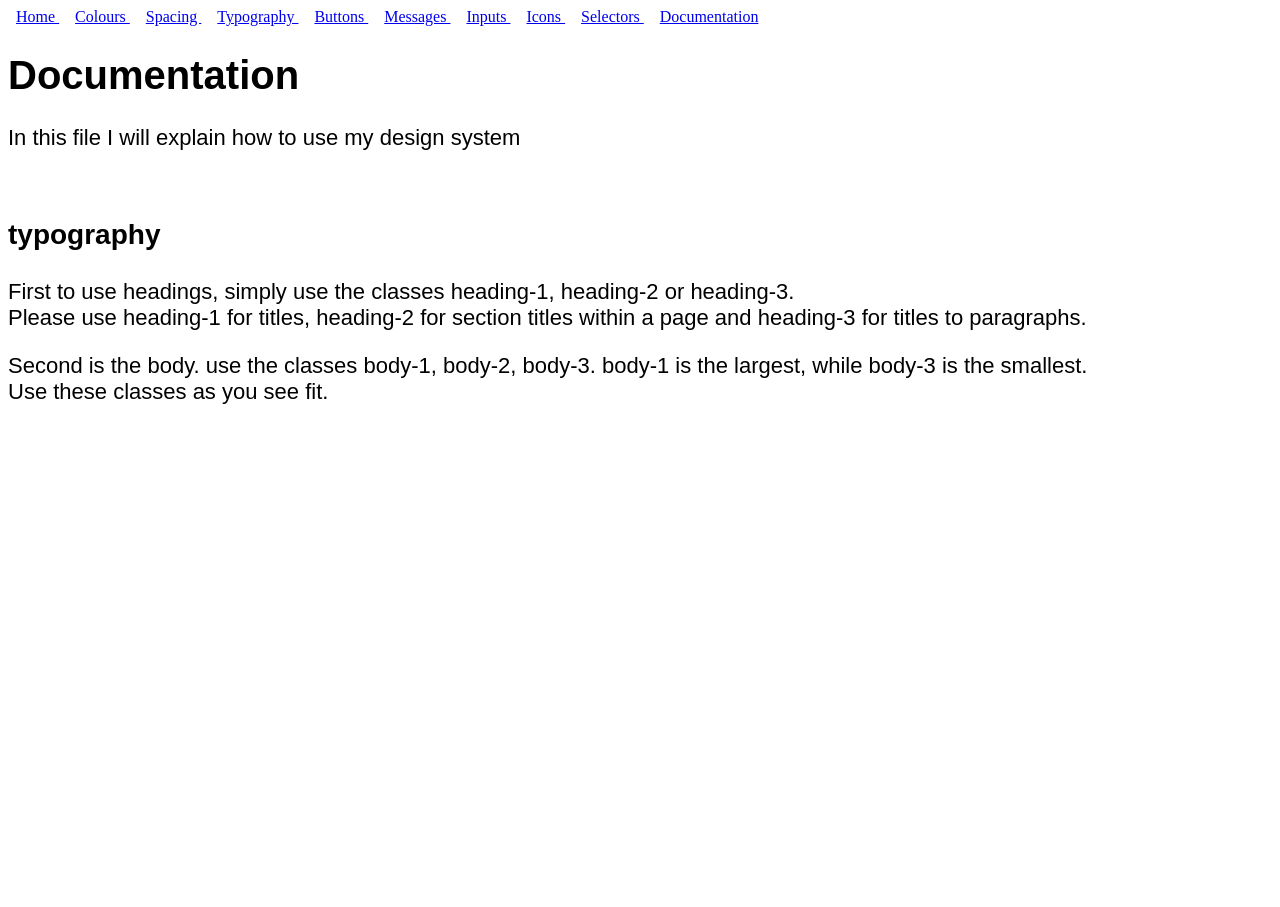
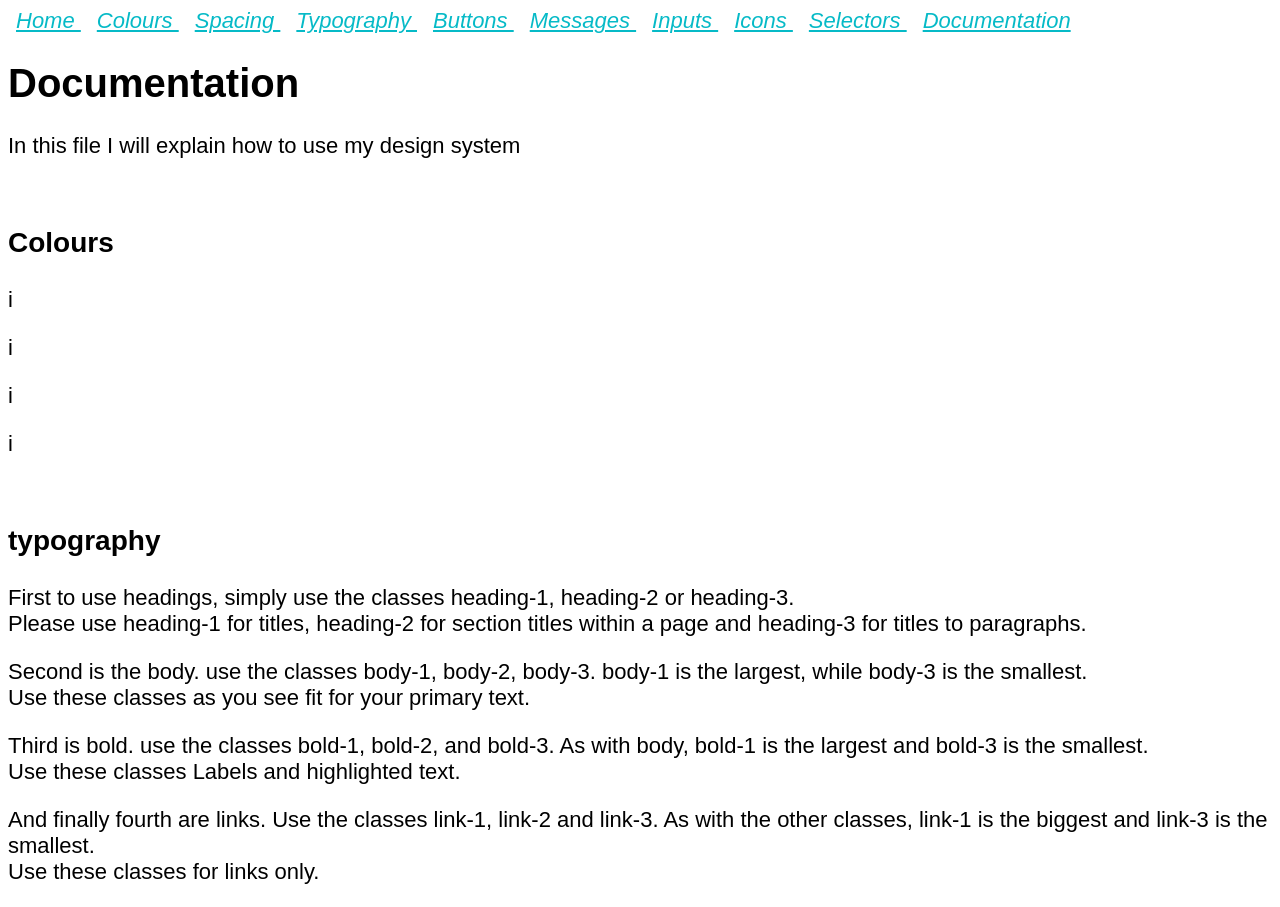
Before and after one commit to Ahallard/DS-assigment-2, a website: page docs/documentation.html in a window 1280 px wide. Before the commit the page ends 800 px from the top, so only its background shows below. Drawn offline with Linux system fonts and the light colour scheme.

Commit message:
documentation-3

```diff
--- a/docs/documentation.html
+++ b/docs/documentation.html
@@ -10,6 +10,21 @@
         <h1 class="heading-1">Documentation</h1>
         <p class="body-1"> In this file I will explain how to use my design system</p>
         <br/>
+        <h3 class="heading-3">Colours</h3>
+        <p class="body-1">
+            i
+        </p>
+        <p class="body-1">
+            i
+        </p>
+        <p class="body-1">
+            i
+        </p>
+        <p class="body-1">
+            i
+        </p>
+
+        <br/>
         <h3 class="heading-3">typography</h3>
         <p class="body-1">First to use headings,
             simply use the classes heading-1, heading-2 or heading-3.
@@ -21,8 +36,21 @@
             Second is the body. use the classes body-1, body-2, body-3.
             body-1 is the largest, while body-3 is the smallest.
             <br/>
-            Use these classes as you see fit.
+            Use these classes as you see fit for your primary text.
         </P>
+        <p class="body-1">
+            Third is bold. use the classes bold-1, bold-2, and bold-3.
+            As with body, bold-1 is the largest and bold-3 is the smallest.
+            <br/>
+            Use these classes Labels and highlighted text.
+        </p>
+        <p class="body-1">
+            And finally fourth are links. Use the classes link-1, link-2 and link-3.
+            As with the other classes, link-1 is the biggest and link-3 is the smallest.
+            <br/>
+            Use these classes for links only.
+        </p>
+
     </body>
 
 </html>
--- a/nav.html
+++ b/nav.html
@@ -1,30 +1,30 @@
-<a href="/DS-assigment-2/index.html">
+<a href="/DS-assigment-2/index.html" class="link-1">
     Home
 </a>
-<a href="/DS-assigment-2/docs/colours.html">
+<a href="/DS-assigment-2/docs/colours.html" class="link-1">
     Colours
 </a>
-<a href="/DS-assigment-2/docs/spacing.html">
+<a href="/DS-assigment-2/docs/spacing.html" class="link-1">
     Spacing
 </a>
-<a href="/DS-assigment-2/docs/typography.html">
+<a href="/DS-assigment-2/docs/typography.html" class="link-1">
     Typography
 </a>
-<a href="/DS-assigment-2/scss/componets/buttons/buttons.html">
+<a href="/DS-assigment-2/scss/componets/buttons/buttons.html" class="link-1">
     Buttons
 </a>
-<a href="/DS-assigment-2/scss/componets/messages/messages.html">
+<a href="/DS-assigment-2/scss/componets/messages/messages.html" class="link-1">
     Messages
 </a>
-<a href="/DS-assigment-2/scss/componets/inputs/inputs.html">
+<a href="/DS-assigment-2/scss/componets/inputs/inputs.html" class="link-1">
     Inputs
 </a>
-<a href="/DS-assigment-2/scss/componets/icons/icons.html">
+<a href="/DS-assigment-2/scss/componets/icons/icons.html" class="link-1">
     Icons
 </a>
-<a href="/DS-assigment-2/scss/componets/selectors/selectors.html">
+<a href="/DS-assigment-2/scss/componets/selectors/selectors.html" class="link-1">
     Selectors
 </a>
-<a href="/DS-assigment-2/docs/documentation.html">
+<a href="/DS-assigment-2/docs/documentation.html" class="link-1">
     Documentation
 </a>
```
